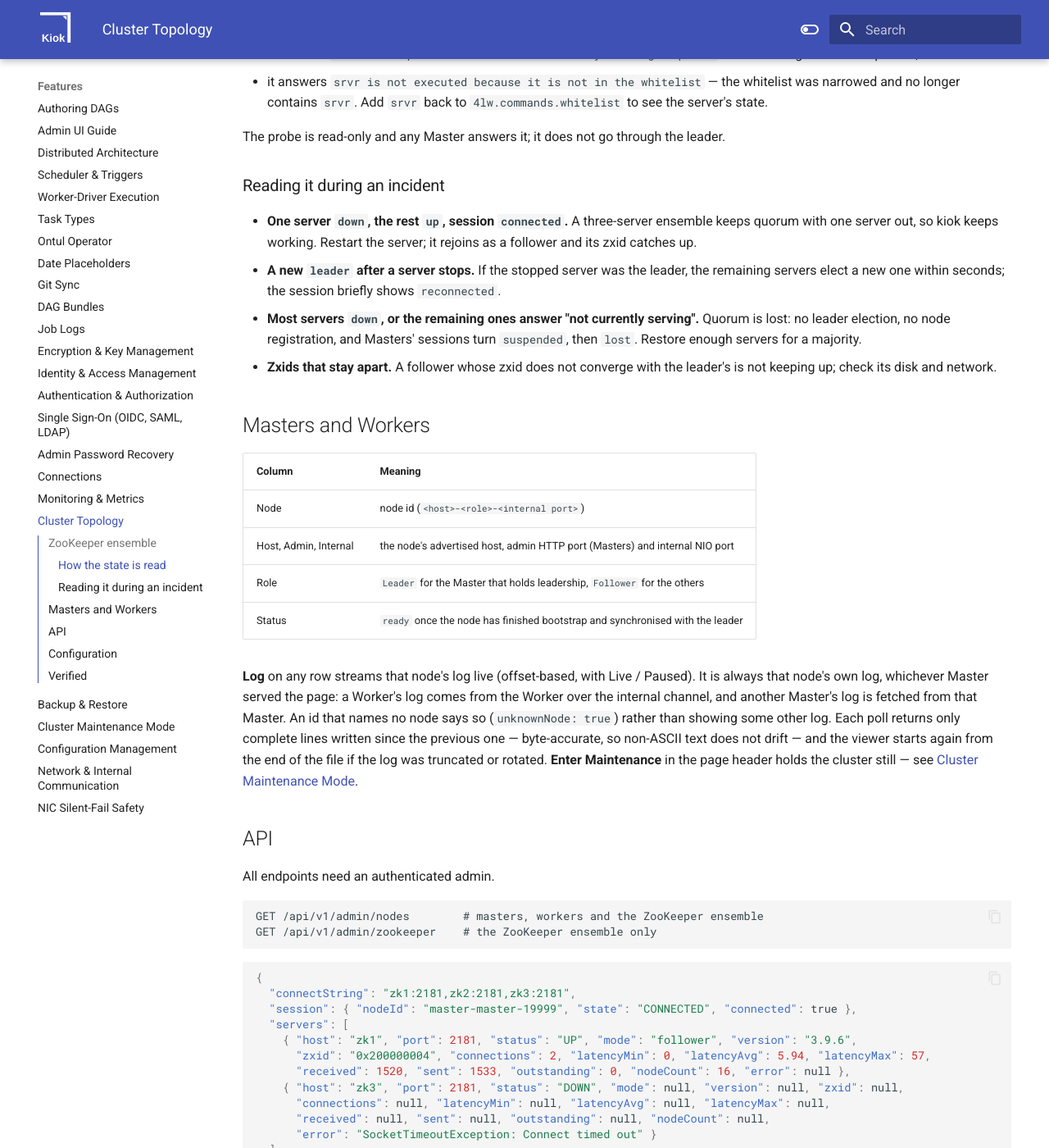
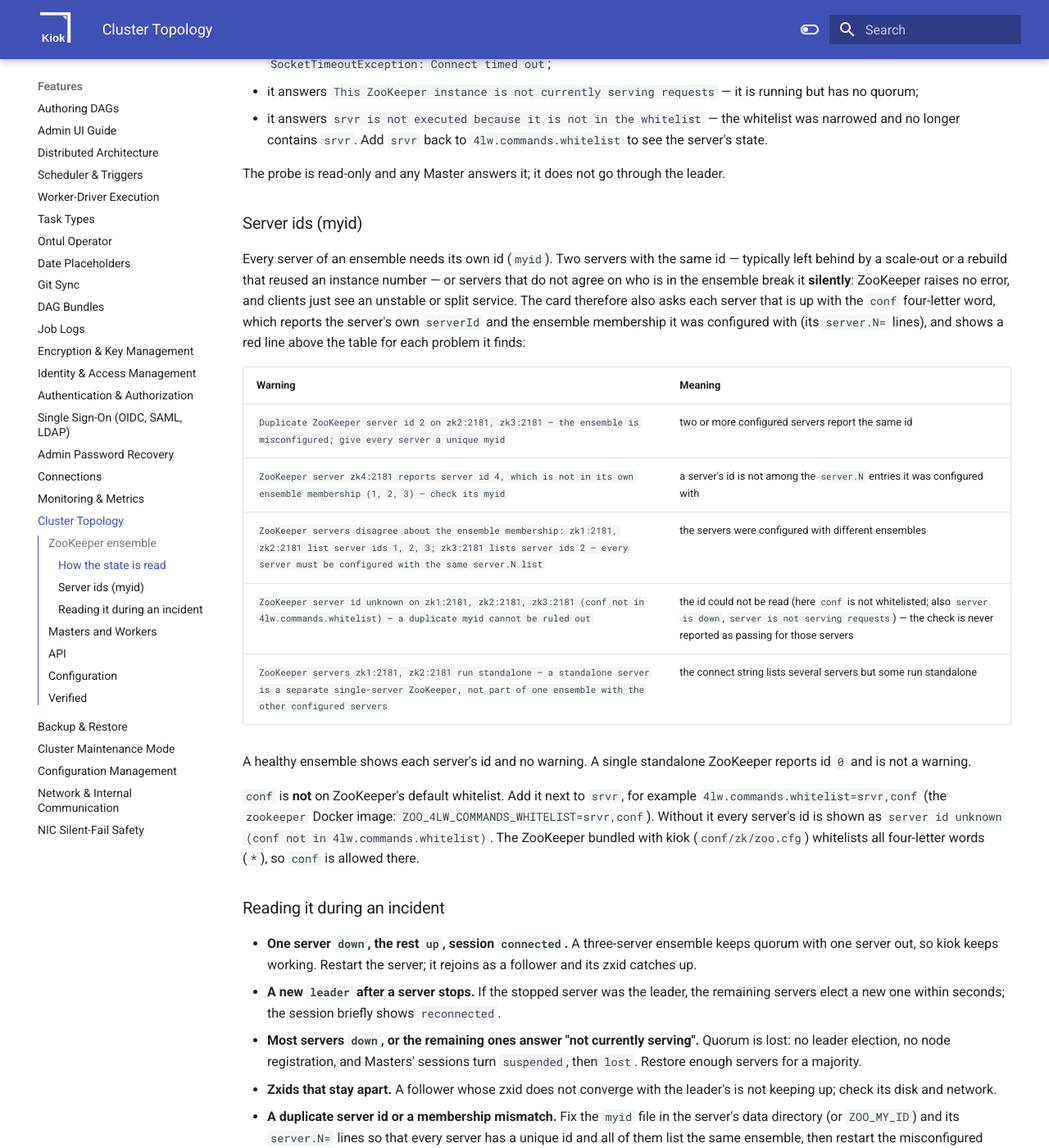
Before and after one commit to cloudcheflabs/kiok-docs, an MkDocs documentation site: the page built from docs/features/topology.md, in a window 1280 px wide and 1400 px high, scrolled down 1342 px. Shown: the whole window at 82% size. Built offline with MkDocs 1.6.1 and Material for MkDocs 9.7.7, drawn with Linux system fonts in a browser that asks for light colours; the version menu is left out; some of the changed text lies outside the part shown.

Commit message:
docs(topology): ZooKeeper server ids (myid) — duplicate / mismatch / unknown-id warnings, conf whitelist
Co-Authored-By: Claude Opus 5.5 <noreply@anthropic.com>

````diff
--- a/docs/features/topology.md
+++ b/docs/features/topology.md
@@ -18,6 +18,7 @@ For every server in `kiok.zk.serverList`:
 | Column | Meaning |
 |---|---|
 | Server | `host:port` from the connect string (a chroot suffix such as `/kiok` is ignored) |
+| Server id | the server's own id (`myid`) as it reports it to `conf`, or `server id unknown (...)` with the reason |
 | Role | `leader`, `follower`, `observer`, or `standalone` for a single-server ZooKeeper |
 | Status | `up` when the server answers and is serving; `down` otherwise, with the reason underneath |
 | Version | the ZooKeeper version the server runs |
@@ -39,7 +40,8 @@ with a timeout of `kiok.zk.topology.probe.timeout.ms` (default 2000 ms), so the
 one timeout even when servers are unreachable.
 
 `srvr` is on ZooKeeper's default four-letter-word whitelist (`4lw.commands.whitelist`) since
-3.5, so no ZooKeeper configuration is needed. A server is shown `down` when:
+3.5, so the state needs no ZooKeeper configuration (the server id does — see
+[Server ids](#server-ids-myid)). A server is shown `down` when:
 
 - the connection or the read times out, or the connection is refused — the reason is the network
   error, for example `SocketTimeoutException: Connect timed out`;
@@ -50,6 +52,33 @@ one timeout even when servers are unreachable.
   server's state.
 
 The probe is read-only and any Master answers it; it does not go through the leader.
+
+### Server ids (myid)
+
+Every server of an ensemble needs its own id (`myid`). Two servers with the same id — typically
+left behind by a scale-out or a rebuild that reused an instance number — or servers that do not
+agree on who is in the ensemble break it **silently**: ZooKeeper raises no error, and clients just
+see an unstable or split service. The card therefore also asks each server that is up with the
+`conf` four-letter word, which reports the server's own `serverId` and the ensemble membership it
+was configured with (its `server.N=` lines), and shows a red line above the table for each
+problem it finds:
+
+| Warning | Meaning |
+|---|---|
+| `Duplicate ZooKeeper server id 2 on zk2:2181, zk3:2181 — the ensemble is misconfigured; give every server a unique myid` | two or more configured servers report the same id |
+| `ZooKeeper server zk4:2181 reports server id 4, which is not in its own ensemble membership (1, 2, 3) — check its myid` | a server's id is not among the `server.N` entries it was configured with |
+| `ZooKeeper servers disagree about the ensemble membership: zk1:2181, zk2:2181 list server ids 1, 2, 3; zk3:2181 lists server ids 2 — every server must be configured with the same server.N list` | the servers were configured with different ensembles |
+| `ZooKeeper server id unknown on zk1:2181, zk2:2181, zk3:2181 (conf not in 4lw.commands.whitelist) — a duplicate myid cannot be ruled out` | the id could not be read (here `conf` is not whitelisted; also `server is down`, `server is not serving requests`) — the check is never reported as passing for those servers |
+| `ZooKeeper servers zk1:2181, zk2:2181 run standalone — a standalone server is a separate single-server ZooKeeper, not part of one ensemble with the other configured servers` | the connect string lists several servers but some run standalone |
+
+A healthy ensemble shows each server's id and no warning. A single standalone ZooKeeper reports id
+`0` and is not a warning.
+
+`conf` is **not** on ZooKeeper's default whitelist. Add it next to `srvr`, for example
+`4lw.commands.whitelist=srvr,conf` (the `zookeeper` Docker image: `ZOO_4LW_COMMANDS_WHITELIST=srvr,conf`).
+Without it every server's id is shown as `server id unknown (conf not in 4lw.commands.whitelist)`.
+The ZooKeeper bundled with kiok (`conf/zk/zoo.cfg`) whitelists all four-letter words (`*`), so
+`conf` is allowed there.
 
 ### Reading it during an incident
 
@@ -63,6 +92,9 @@ The probe is read-only and any Master answers it; it does not go through the lea
   Restore enough servers for a majority.
 - **Zxids that stay apart.** A follower whose zxid does not converge with the leader's is not
   keeping up; check its disk and network.
+- **A duplicate server id or a membership mismatch.** Fix the `myid` file in the server's data
+  directory (or `ZOO_MY_ID`) and its `server.N=` lines so that every server has a unique id and all
+  of them list the same ensemble, then restart the misconfigured server.
 
 ## Masters and Workers
 
@@ -98,14 +130,25 @@ GET /api/v1/admin/zookeeper    # the ZooKeeper ensemble only
   "servers": [
     { "host": "zk1", "port": 2181, "status": "UP", "mode": "follower", "version": "3.9.6",
       "zxid": "0x200000004", "connections": 2, "latencyMin": 0, "latencyAvg": 5.94, "latencyMax": 57,
-      "received": 1520, "sent": 1533, "outstanding": 0, "nodeCount": 16, "error": null },
+      "received": 1520, "sent": 1533, "outstanding": 0, "nodeCount": 16,
+      "serverId": 1, "serverIdNote": null,
+      "membership": { "1": "zk1:2888:3888:participant;0.0.0.0:2181",
+                      "2": "zk2:2888:3888:participant;0.0.0.0:2181",
+                      "3": "zk3:2888:3888:participant;0.0.0.0:2181" },
+      "error": null },
     { "host": "zk3", "port": 2181, "status": "DOWN", "mode": null, "version": null, "zxid": null,
       "connections": null, "latencyMin": null, "latencyAvg": null, "latencyMax": null,
       "received": null, "sent": null, "outstanding": null, "nodeCount": null,
+      "serverId": null, "serverIdNote": "server id unknown (server is down)", "membership": {},
       "error": "SocketTimeoutException: Connect timed out" }
+  ],
+  "warnings": [
+    "ZooKeeper server id unknown on zk3:2181 (server is down) — a duplicate myid cannot be ruled out"
   ]
 }
 ```
+
+`warnings` is empty when every server reported a unique id and all of them agree on the membership.
 
 `/api/v1/admin/nodes` returns `{ "masters": [...], "workers": [...], "zookeeper": { ... } }` with the
 same `zookeeper` object.
@@ -115,7 +158,7 @@ same `zookeeper` object.
 | Property | Default | Description |
 |---|---|---|
 | `kiok.zk.serverList` | `localhost:2181` | The ensemble the cluster uses — and the servers the card lists. |
-| `kiok.zk.topology.probe.timeout.ms` | `2000` | Connect and read timeout (ms) of the `srvr` probe sent to each server. A server that does not answer within it is shown `down`. |
+| `kiok.zk.topology.probe.timeout.ms` | `2000` | Connect and read timeout (ms) of the `srvr` and `conf` probes sent to each server. A server that does not answer within it is shown `down`. |
 
 ## Verified
 
@@ -124,3 +167,12 @@ ensemble (`tests/docker-compose-zk-ensemble.yml`) and checks: all three servers
 leader and two followers and every field reported; a stopped server `down` with the reason while
 the other two stay `up` and the Master's session stays connected; the server `up` again after a
 restart; and the Topology page rendering the section in a headless browser.
+
+`tests/e2e-zk-myid.sh` runs a Master on a real three-server ensemble
+(`tests/docker-compose-zk-myid.yml`) and checks, on the API and on the Topology page in Chrome from
+a non-secure origin (`http://kiok-ui.test:<port>`, `tests/ui-e2e/45-zk-myid.mjs`): a healthy
+ensemble shows ids 1, 2, 3 and no warning; a server recreated as a separate ensemble that reuses
+id 2 produces the exact duplicate-id and membership warnings, which clear once it is restored; and
+with `conf` removed from the whitelist every server reads
+`server id unknown (conf not in 4lw.commands.whitelist)` with the unknown-id warning instead of a
+false all-clear.
````
Also changed, not shown: docs/features/configuration.md (+1 -1 lines).
